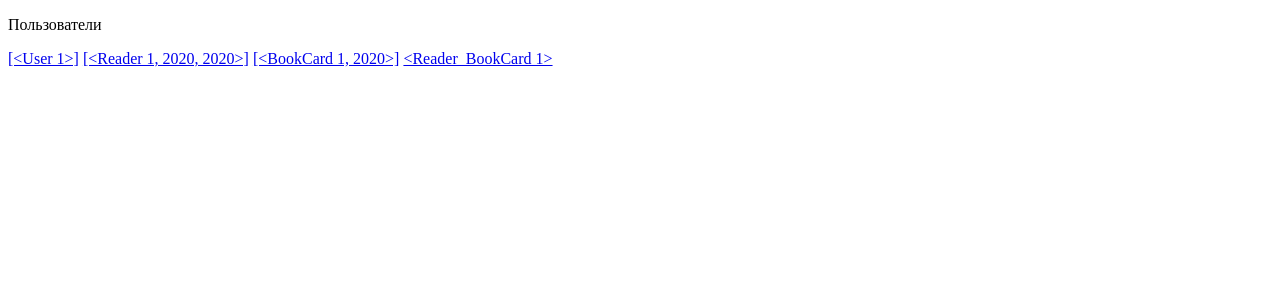
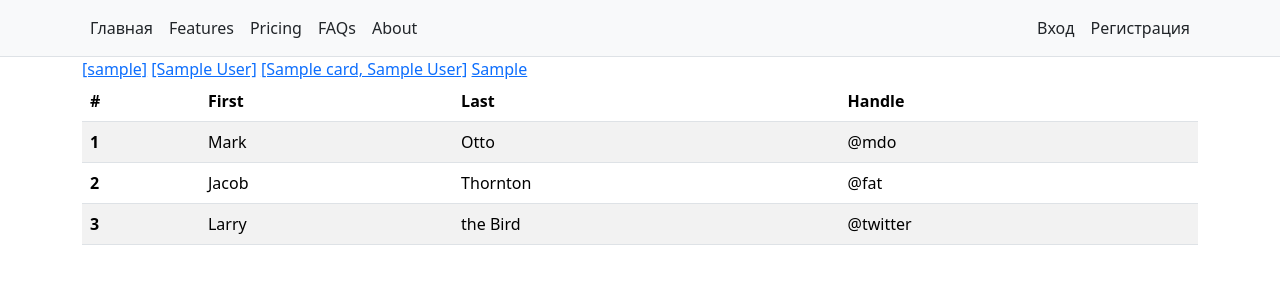
Before and after one commit to RedGradient/card-index, a Flask app: template project/templates/admin.html in a window 1280 px wide. Shown: the top 300 px of the page. Run offline with Flask 2, Linux system fonts and the light colour scheme; tables that the repository leaves empty hold one stand-in row (values such as "Sample post"); the template is opened without the code that fills it: values that come from a table or form of the project are taken from there, most other values are stand-ins (such as "Sample title", 1, 10 or a date in 2020); some libraries are stand-ins or nearby versions.

Commit message:
CRUD works well

```diff
--- a/project/models.py
+++ b/project/models.py
@@ -5,7 +5,6 @@ from project import db, login_manager
 
 
 class User(db.Model, UserMixin):
-    __tablename__ = 'Users'
     id = db.Column(db.Integer, primary_key=True)
     username = db.Column(db.String(80), unique=True, nullable=False)
     email = db.Column(db.String(120), unique=True, nullable=False)
@@ -13,49 +12,61 @@ class User(db.Model, UserMixin):
     time_created = db.Column(db.DateTime(timezone=True), server_default=func.now())
     is_staff = db.Column(db.Boolean, default=False)
 
+    def __repr__(self):
+        return f'{self.username}'
+
 
 class Reader(db.Model):
-    __tablename__ = 'Readers'
     id = db.Column(db.Integer, primary_key=True)
-    schoolyear = db.Column(db.Integer, primary_key=True)
+    schoolyear = db.Column(db.Integer)
     firstname = db.Column(db.String(120), nullable=False)
     lastname = db.Column(db.String(120), nullable=False)
-    year_of_birth = db.Column(db.Integer, primary_key=True)
+    year_of_birth = db.Column(db.Integer)
     grade = db.Column(db.String(3), nullable=False)
     time_created = db.Column(db.DateTime(timezone=True), server_default=func.now())
 
+    def __repr__(self):
+        return f'{self.firstname} {self.lastname}'
+
 
 class BookCard(db.Model):
-    __tablename__ = 'BookCards'
     id = db.Column(db.Integer, primary_key=True)
     author = db.Column(db.String(120), nullable=False)
     title = db.Column(db.String(120), nullable=False)
     publisher = db.Column(db.String(120), nullable=False)
-    publishing_year = db.Column(db.Integer, primary_key=True)
+    publishing_year = db.Column(db.Integer)
     description = db.Column(db.String(300), nullable=False)
 
+    def __repr__(self):
+        return f'{self.title}, {self.author}'
 
-class Reader_BookCard(db.Model):
-    __tablename__ = 'Reader_BookCard'
+
+class ReadersBookCards(db.Model):
     id = db.Column(db.Integer, primary_key=True)
-    reader_id = db.Column(db.Integer, db.ForeignKey('Readers.id'))
-    bookcard_id = db.Column(db.Integer, db.ForeignKey('BookCards.id'))
+    reader_id = db.Column(db.Integer, db.ForeignKey('reader.id'), nullable=False)
+    reader = db.relationship('Reader')
+    bookcard_id = db.Column(db.Integer, db.ForeignKey('book_card.id'), nullable=False)
+    bookcard = db.relationship('BookCard')
     time_created = db.Column(db.DateTime(timezone=True), server_default=func.now())
 
+    def __repr__(self):
+        reader = Reader.query.filter_by(id=self.reader_id).first()
+        bookcard = BookCard.query.filter_by(id=self.bookcard_id).first()
+        return f'{reader} - {bookcard}'
 
-# class Post(db.Model):
-#     __tablename__ = 'Posts'
-#     id = db.Column(db.Integer, primary_key=True)
-#     # author = db.Column(db.ForeignKey)
-#     # body = db.Column(db.Text)
-#     # time_created = db.Column(db.DateTime(timezone=True), server_default=func.now())
+
+class Post(db.Model):
+    id = db.Column(db.Integer, primary_key=True)
+    author_id = db.Column(db.ForeignKey('user.id'), nullable=False)
+    author = db.relationship('User')
+    title = db.Column(db.String(120), nullable=False)
+    body = db.Column(db.Text)
+    time_created = db.Column(db.DateTime(timezone=True), server_default=func.now())
+
+    def __repr__(self):
+        return f'{self.title}'
 
 
 @login_manager.user_loader
 def load_user(user_id):
     return User.query.get(user_id)
-
-
-# if __name__ == '__main__':
-#     # db.metadata.clear()
-#     db.create_all()  # инициализация базы данных
--- a/project/templates/admin.html
+++ b/project/templates/admin.html
@@ -1,17 +1,40 @@
-<!DOCTYPE html>
-<html lang="en">
-<head>
-    <meta charset="UTF-8">
-    <title>Панель управления</title>
-</head>
-<body>
-    <p>Пользователи</p>
+{% extends "base.html" %}
+{% block title %}Панель управления{% endblock %}
+{% block content %}
+<a href="/admin/{{ users }}">{{ users }}</a>
+<a href="/admin/{{ readers }}">{{ readers }}</a>
+<a href="/admin/{{ book_cards }}">{{ book_cards }}</a>
+<a href="/admin/{{ reader_bookcard }}">{{ reader_bookcard }}</a>
 
-    <a href="/admin/{{ users }}">{{ users }}</a>
-    <a href="/admin/{{ readers }}">{{ readers }}</a>
-    <a href="/admin/{{ book_cards }}">{{ book_cards }}</a>
-    <a href="/admin/{{ reader_bookcard }}">{{ reader_bookcard }}</a>
-<!--    <a href="/admin/posts"></a>-->
+<table class="table table-striped">
+    <thead>
+    <tr>
+        <th scope="col">#</th>
+        <th scope="col">First</th>
+        <th scope="col">Last</th>
+        <th scope="col">Handle</th>
+    </tr>
+    </thead>
+    <tbody>
+    <tr>
+        <th scope="row">1</th>
+        <td>Mark</td>
+        <td>Otto</td>
+        <td>@mdo</td>
+    </tr>
+    <tr>
+        <th scope="row">2</th>
+        <td>Jacob</td>
+        <td>Thornton</td>
+        <td>@fat</td>
+    </tr>
+    <tr>
+        <th scope="row">3</th>
+        <td>Larry</td>
+        <td>the Bird</td>
+        <td>@twitter</td>
+    </tr>
+    </tbody>
+</table>
 
-</body>
-</html>
+{% endblock %}
--- /dev/null
+++ b/project/templates/base.html
@@ -0,0 +1,37 @@
+<!DOCTYPE html>
+<html lang="en">
+<head>
+    <meta charset="UTF-8">
+
+    <link rel="stylesheet" href="../static/bootstrap-5.1.3-dist/css/bootstrap.min.css">
+    <link rel="stylesheet" href="../static/bootstrap-5.1.3-dist/css/bootstrap-theme.min.css">
+    <script src="../static/bootstrap-5.1.3-dist/js/bootstrap.min.js"></script>
+    {% block static %}{% endblock %}
+    <title>{% block title %}{% endblock %}</title>
+</head>
+<body>
+    {% block header %}
+    <nav class="py-2 bg-light border-bottom">
+        <div class="container d-flex flex-wrap">
+          <ul class="nav me-auto">
+            <li class="nav-item"><a href="/" class="nav-link link-dark px-2 active" aria-current="page">Главная</a></li>
+            <li class="nav-item"><a href="#" class="nav-link link-dark px-2">Features</a></li>
+            <li class="nav-item"><a href="#" class="nav-link link-dark px-2">Pricing</a></li>
+            <li class="nav-item"><a href="#" class="nav-link link-dark px-2">FAQs</a></li>
+            <li class="nav-item"><a href="#" class="nav-link link-dark px-2">About</a></li>
+          </ul>
+          <ul class="nav">
+            <li class="nav-item"><a href="/login" class="nav-link link-dark px-2">Вход</a></li>
+            <li class="nav-item"><a href="/register" class="nav-link link-dark px-2">Регистрация</a></li>
+          </ul>
+        </div>
+    </nav>
+    {% endblock %}
+
+    <div class="container">
+        {% block content %}{% endblock %}
+    </div>
+
+    {% block freespace %}{% endblock %}
+</body>
+</html>
--- /dev/null
+++ b/project/templates/base_head.html
@@ -0,0 +1,4 @@
+
+<link rel="stylesheet" href="../static/bootstrap-5.1.3-dist/css/bootstrap.min.css">
+<link rel="stylesheet" href="../static/bootstrap-5.1.3-dist/css/bootstrap-theme.min.css">
+<script src="../static/bootstrap-5.1.3-dist/js/bootstrap.min.js"></script>
--- a/project/templates/register.html
+++ b/project/templates/register.html
@@ -4,6 +4,11 @@
     <meta charset="UTF-8">
     <meta http-equiv="X-UA-Compatible" content="IE=edge">
     <meta name="viewport" content="width=device-width, initial-scale=1.0">
+
+    <link rel="stylesheet" href="../static/bootstrap-5.1.3-dist/css/bootstrap.min.css">
+    <link rel="stylesheet" href="../static/bootstrap-5.1.3-dist/css/bootstrap-theme.min.css">
+    <script src="../static/bootstrap-5.1.3-dist/js/bootstrap.min.js"></script>
+
     <title>Регистрация</title>
 </head>
 <body>
```
Also changed, not shown: project/__init__.py (+13 -0 lines), project/routes.py (+46 -18 lines), project/templates/index.html (+4 -11 lines), project/templates/login.html (+5 -18 lines), project/templates/model_content.html (+45 -12 lines).
